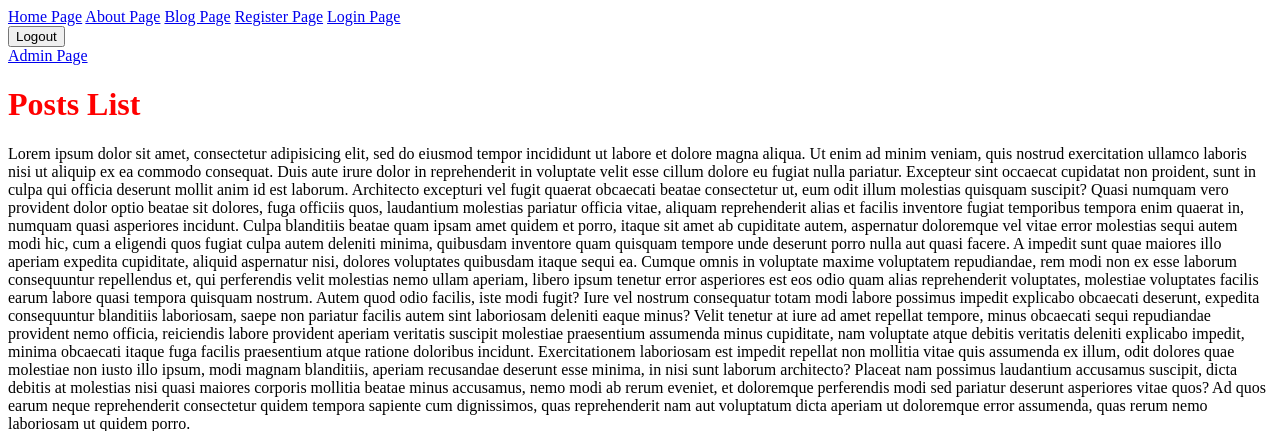
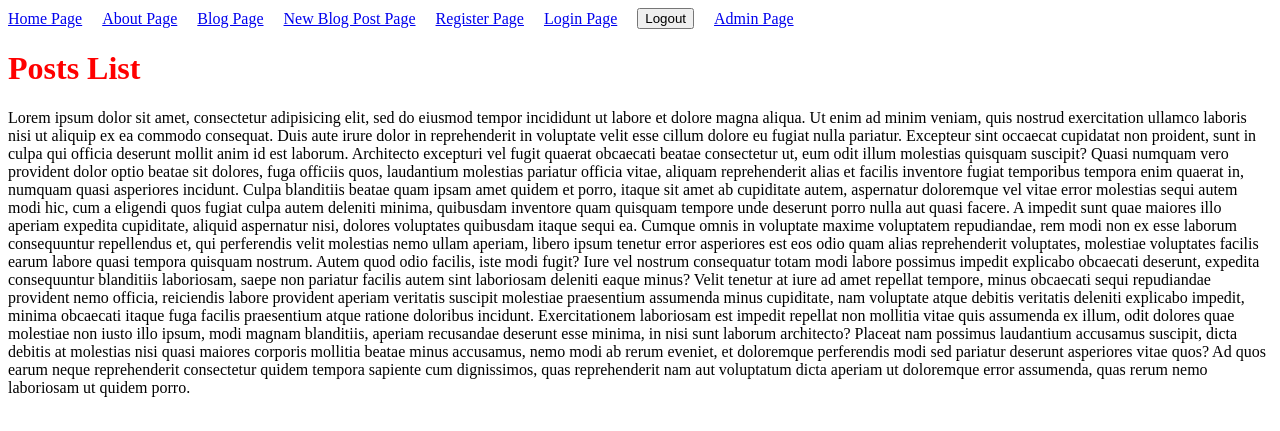
Before and after one commit to YuriyShandor/django-practice, a Django app: page /blog/ in a window 1280 px wide. Shown: the top 431 px of the page. Run offline with Django 5.2, Linux system fonts and the light colour scheme; data that the repository does not hold is empty.

Commit message:
-wip --- add new post logic

```diff
--- a/blog_app/templates/blog/posts_list.html
+++ b/blog_app/templates/blog/posts_list.html
@@ -14,9 +14,6 @@
                         {{ post.title }}
                     </a>
                 </h2>
-                <a href="{% url 'blog:single_post' slug=post.slug %}">
-                    <img src="{{ post.banner.url }}" alt="">
-                </a>
                 <p>{{ post.created_at }}</p>
                 <p>{{ post.content }}</p>
             </div>
--- a/blog_app/templates/blog/single_post_page.html
+++ b/blog_app/templates/blog/single_post_page.html
@@ -5,6 +5,7 @@
 {% block content %}
     <div class="single-post-page-content">
         <h1>{{ post.title }}</h1>
+        <img src="{{ post.banner.url }}" alt="{{ post.title }} banner image">
         <p>{{ post.content }}</p>
         <p>{{ post.created_at }}</p>
     </div>
--- a/blog_app/views.py
+++ b/blog_app/views.py
@@ -1,5 +1,6 @@
 from django.shortcuts import render
 from .models import Post
+from django.contrib.auth.decorators import login_required
 
 
 def posts_list(request):
@@ -12,5 +13,6 @@ def single_post_page(request, slug):
     return render(request, 'blog/single_post_page.html', {'post': post})
 
 
+@login_required(login_url="auth:login")
 def new_post_page(request):
     return render(request, 'blog/new_post_page.html')
--- a/static/css/styles.css
+++ b/static/css/styles.css
@@ -11,3 +11,10 @@ img {
 	max-width: 97vw;
 	max-height: 87vh;
 }
+
+nav {
+	display: flex;
+	align-items: center;
+	flex-wrap: wrap;
+	gap: 20px;
+}
--- a/templates/layout.html
+++ b/templates/layout.html
@@ -12,6 +12,7 @@
 			<a href="/">Home Page</a>
 			<a href="/about">About Page</a>
 			<a href="{% url 'blog:list' %}">Blog Page</a>
+            <a href="{% url 'blog:new_post' %}">New Blog Post Page</a>
 			<a href="{% url 'auth:register' %}">Register Page</a>
 			<a href="{% url 'auth:login' %}">Login Page</a>
             <form action="{% url 'auth:logout' %}" method="post">
```
Also changed, not shown: blog_app/templates/blog/new_post_page.html (+3 -5 lines).
